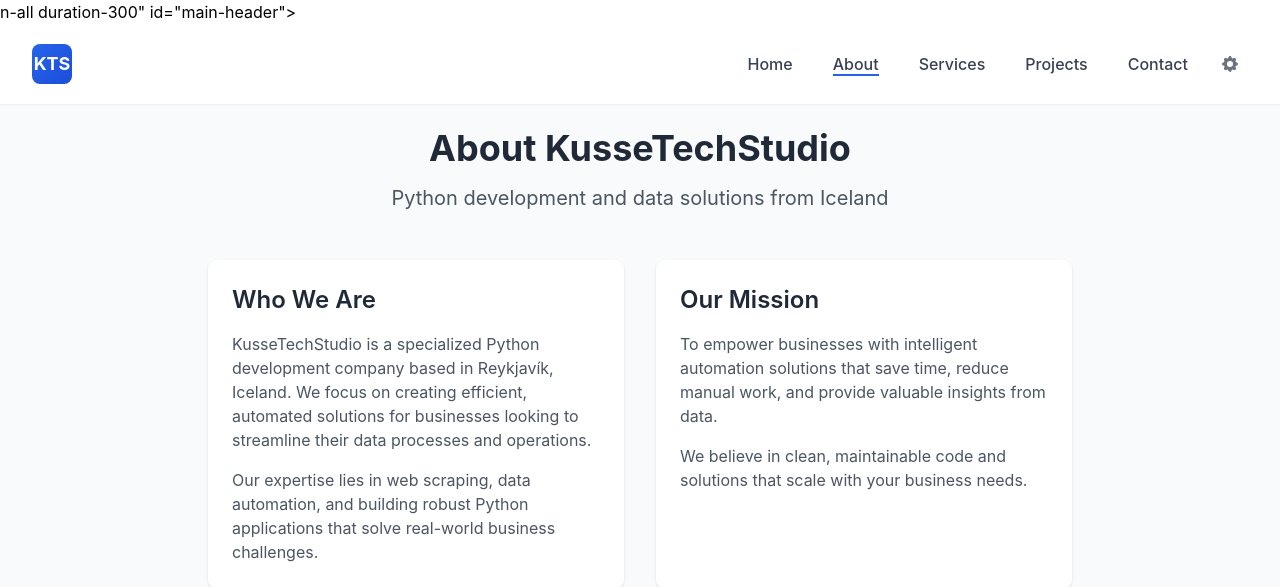
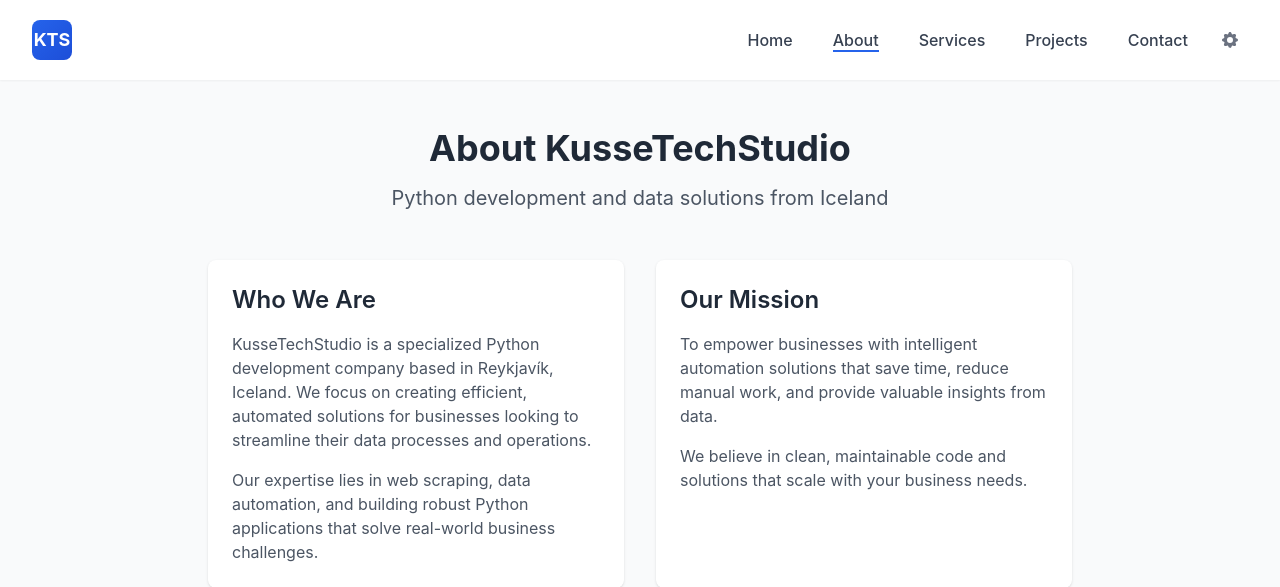
Before and after one commit to ksbk/kusse-tech-studio, a Flask app: page /about in a window 1280 px wide. Shown: the top 587 px of the page. Run offline with Flask 3, Linux system fonts and the light colour scheme; some libraries are stand-ins or nearby versions.

Commit message:
🔧 Fix header HTML corruption
- Restored proper header tag structure
- Fixed HTML entity encoding issue
- Ensured clean HTML markup in navigation header

```diff
--- a/app/templates/components/_header.html
+++ b/app/templates/components/_header.html
@@ -1,10 +1,5 @@
 <!-- Professional Header with Navigation -->
-<header class="fixed top-0 w-full bg-white/95 dark:bg-gray-900/95 backdrop-blur-sm shadow-sm z-50 tra                        <svg class="w-5 h-5 mr-2 dark:hidden" fill="currentColor" viewBox="0 0 20 20">
-                            <path d="M17.293 13.293A8 8 0 716.707 2.707a8.001 8.001 0 1010.586 10.586z"></path>
-                        </svg>
-                        <svg class="w-5 h-5 mr-2 hidden dark:inline-block" fill="currentColor" viewBox="0 0 20 20">
-                            <path fill-rule="evenodd" d="M10 2a1 1 0 011 1v1a1 1 0 11-2 0V3a1 1 0 011-1zm4 8a4 4 0 11-8 0 4 4 0 018 0zm-.464 4.95l.707.707a1 1 0 001.414-1.414l-.707-.707a1 1 0 00-1.414 1.414zm2.12-10.607a1 1 0 010 1.414l-.706.707a1 1 0 11-1.414-1.414l.707-.707a1 1 0 011.414 0zM17 11a1 1 0 100-2h-1a1 1 0 100 2h1zm-7 4a1 1 0 011 1v1a1 1 0 11-2 0v-1a1 1 0 011-1zM5.05 6.464A1 1 0 106.465 5.05l-.708-.707a1 1 0 00-1.414 1.414l.707.707zm1.414 8.486l-.707.707a1 1 0 01-1.414-1.414l.707-.707a1 1 0 011.414 1.414zM4 11a1 1 0 100-2H3a1 1 0 000 2h1z" clip-rule="evenodd"></path>
-                        </svg>n-all duration-300" id="main-header">
+<header class="fixed top-0 w-full bg-white/95 dark:bg-gray-900/95 backdrop-blur-sm shadow-sm z-50 transition-all duration-300" id="main-header">
     <div class="container mx-auto px-4 sm:px-6 lg:px-8">
         <div class="flex justify-between items-center h-16 lg:h-20">
 
```
